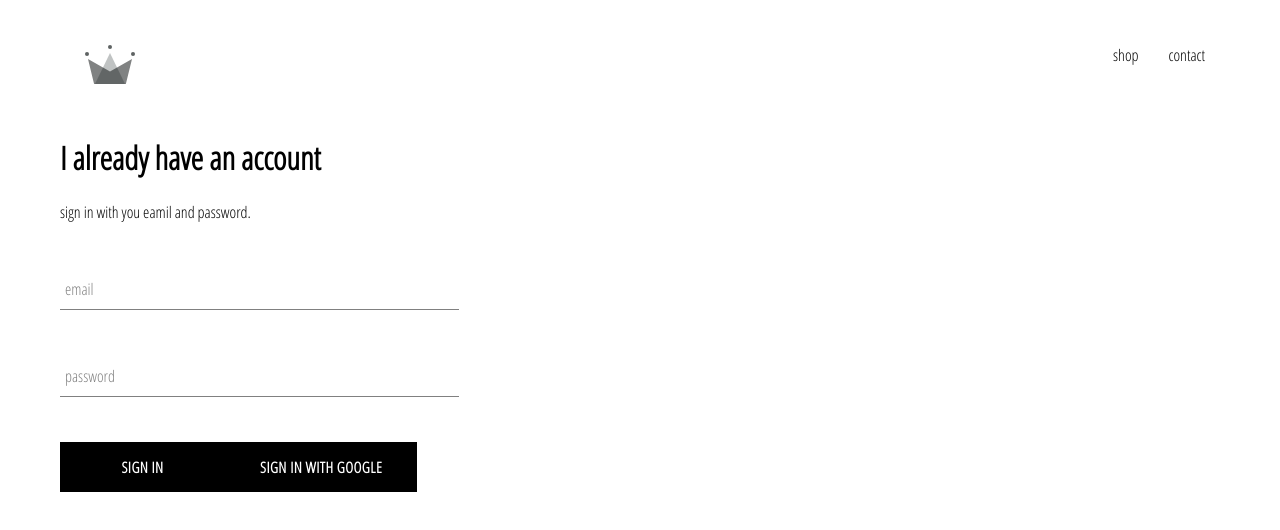
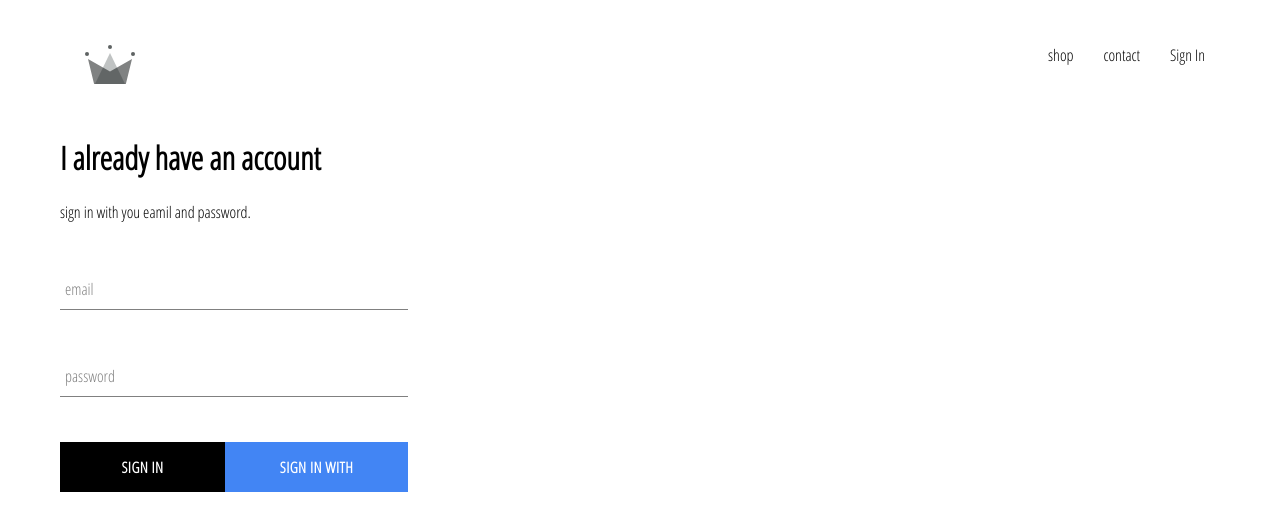
Before and after one commit to mrmhmdi/shopping, a React (Create React App) app: page /signin in a window 1280 px wide. Shown: the top 530 px of the page. Built offline with nearby package versions, Linux system fonts and the light colour scheme; no server answers.

Commit message:
integrate firebase into application, created sign in page with sign in component and sign in with google

```diff
--- a/src/App.css
+++ b/src/App.css
@@ -7,3 +7,7 @@
     text-decoration: none;
     color: black;
 }
+
+* {
+    box-sizing: border-box;
+}
--- a/src/App.js
+++ b/src/App.js
@@ -1,14 +1,37 @@
 import './App.css';
 import Homepage from './pages/homepage/homepage.component';
-import {Switch, Route } from 'react-router-dom';
+import { Switch, Route } from 'react-router-dom';
 import Shoppage from './pages/shoppage/shop.component';
 import Header from '../src/components/header/header.component';
 import Signinandsignup from './pages/signin-and-signup/signin-and-signup.component';
+import { auth } from './firebase/firebase.util';
+import React from 'react';
 
-function App() {
+class App extends React.Component {
+  constructor(props) {
+    super(props);
+
+    this.state = {
+      currentuser: null
+    }
+  }
+
+  unsubscribeFromAuth = null;
+
+  componentDidMount() {
+    this.nsubscribeFromAuth = auth.onAuthStateChanged(user => {
+      this.setState({ currentuser: user })
+    });
+  }
+
+  componentWillUnmount() {
+    this.unsubscribeFromAuth();
+  }
+
+  render() {
     return (
       <div>
-      <Header />
+        <Header currentuser={this.state.currentuser} />
         <Switch>
           <Route exact path='/' component={Homepage} />
           <Route exact path='/shop' component={Shoppage} />
@@ -16,6 +39,8 @@
         </Switch>
       </div>
     );
+
+  }
 }
 
 export default App;
--- a/src/components/coustom-btn/coustom-btn.component.jsx
+++ b/src/components/coustom-btn/coustom-btn.component.jsx
@@ -1,8 +1,8 @@
 import React from 'react';
 import './coustom-btn.styles.scss';
 
-const Coustombtn = ({children, ...otherprops}) => (
-    <button className='custom-button' {...otherprops}>
+const Coustombtn = ({children, Googlesignin , ...otherprops}) => (
+    <button className={` custom-button ${Googlesignin ? 'google-sign-in' : ''} `} {...otherprops}>
         {children}
     </button>
 );
--- a/src/components/coustom-btn/coustom-btn.styles.scss
+++ b/src/components/coustom-btn/coustom-btn.styles.scss
@@ -19,4 +19,14 @@
       color: black;
       border: 1px solid black;
     }
+
+    &.google-sign-in {
+      background-color: #4285f4;
+      color: white;
+
+      &:hover {
+        background-color: #357ae8;
+        border: none;
+      }
+    }
   }
--- a/src/components/header/header.component.jsx
+++ b/src/components/header/header.component.jsx
@@ -2,8 +2,9 @@
 import {Link} from 'react-router-dom';
 import  './header.style.scss';
 import { ReactComponent as Logo } from '../../assets/crown.svg';
+import { auth } from '../../firebase/firebase.util';
 
-const Header = () => (
+const Header = ({currentuser}) => (
     <div className='header'>
         <Link className='logo-container' to='/' >
             <Logo className='logo' />
@@ -11,6 +12,10 @@
         <div className='options-container'>
             <Link className='option' to='/shop' >shop</Link>
             <Link className='option' to='/contact' >contact</Link>
+            { currentuser
+            ? <div className='option' onClick={ () => auth.signOut() } >Sign Out</div>
+            : <Link className='option' to='/signin' >Sign In</Link>
+            }
         </div>
     </div>
 );
--- a/src/components/header/header.style.scss
+++ b/src/components/header/header.style.scss
@@ -20,6 +20,7 @@
 
       .option {
         padding: 10px 15px;
+        cursor: pointer;
       }
     }
   }
--- a/src/components/sing-in/sign-in.compoenent.jsx
+++ b/src/components/sing-in/sign-in.compoenent.jsx
@@ -47,8 +47,11 @@
                     value={this.state.password}
                     handleChange={this.handleChange} required />
 
-                    <Coustombtn type='submit' >Sign In</Coustombtn>
-                    <Coustombtn onClick={signInWithGoogle} >Sign In With Google</Coustombtn>
+                    <div className='signin-btn'>
+                        <Coustombtn type='submit' >Sign In</Coustombtn>
+                        <Coustombtn onClick={signInWithGoogle} Googlesignin >Sign In With Google</Coustombtn>
+                    </div>
+
                 </form>
             </div>
         )
--- a/src/components/sing-in/sign-in.style.scss
+++ b/src/components/sing-in/sign-in.style.scss
@@ -1,9 +1,14 @@
 .sign-in {
-    width: 30vw;
+    width: 30%;
     display: flex;
     flex-direction: column;
 
     .title{
         margin: 10px;
     }
+
+    .signin-btn {
+        display: flex;
+        justify-content: space-between;
+    }
 }
--- a/src/firebase/firebase.util.js
+++ b/src/firebase/firebase.util.js
@@ -1,7 +1,3 @@
-// import * as firebase from 'firebase/compat/app';
-// import 'firebase/compat/auth';
-// import 'firebase/compat/firestore';
-
 import { initializeApp } from 'firebase/app';
 import { GoogleAuthProvider, getAuth, signInWithPopup } from 'firebase/auth';
 import { getFirestore } from "firebase/firestore";
@@ -17,7 +13,7 @@
 };
 const app = initializeApp(config)
 
-const auth = getAuth();
+export const auth = getAuth();
 
 export const firestore = getFirestore();
 
```
Lines whose indentation alone changed are shown as unchanged.
